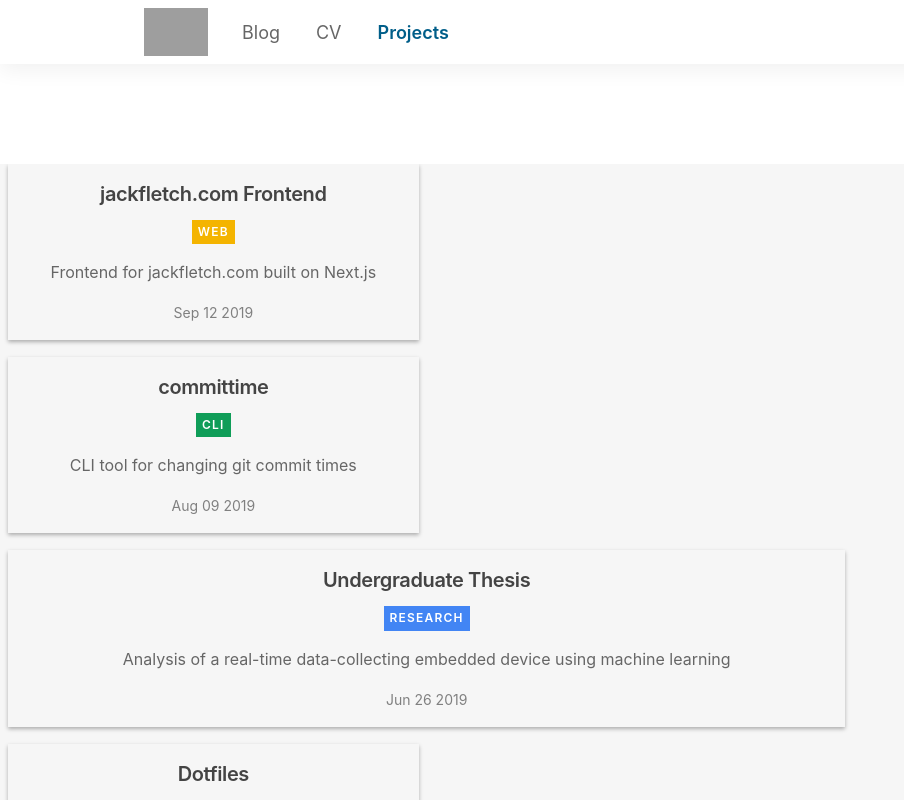
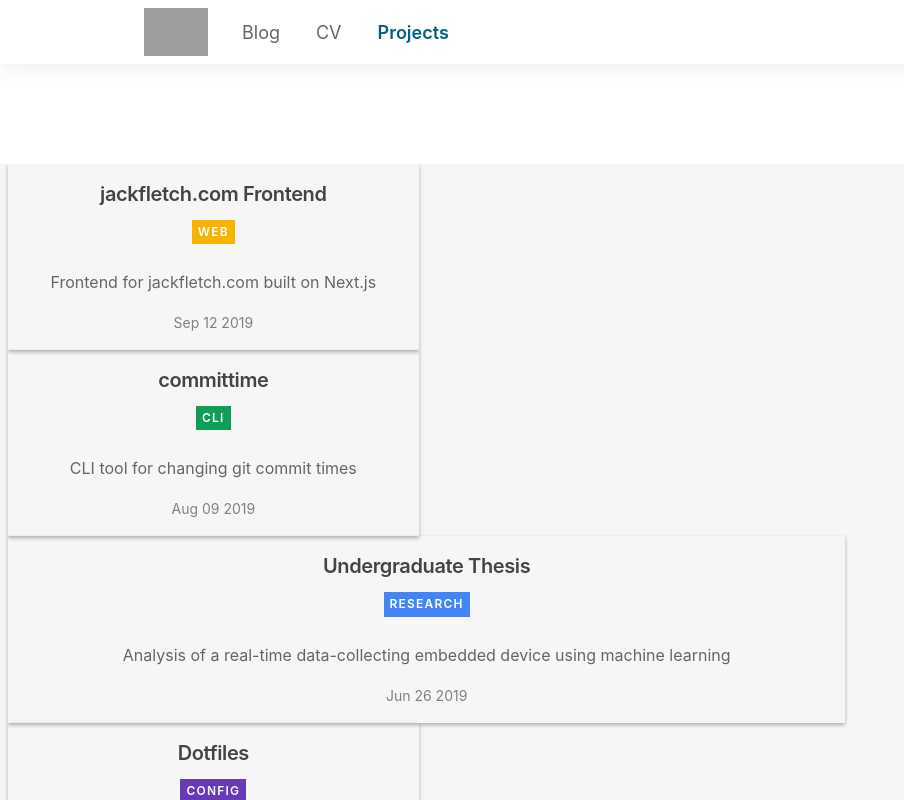
Before and after one commit to jackfletch/jackfletch.com-frontend, a Next.js app: page /projects in a window 1280 px wide. Shown: the top 800 px of the page, without its empty margins (0-904 px from the left). Built offline with nearby package versions, Linux system fonts and the light colour scheme; grey boxes are pictures that could not be loaded; a web font is replaced by a local one.

Commit message:
Refactor main.css styles to styled-components

```diff
--- a/components/BlogCard.js
+++ b/components/BlogCard.js
@@ -29,11 +29,7 @@
 const BlogCard = ({post}) => {
   const {date, description, slug, title} = post;
   return (
-    <ConditionalLink
-      href="/blog/[slug]"
-      as={`/blog/${slug}`}
-      className="card-link"
-    >
+    <ConditionalLink href="/blog/[slug]" as={`/blog/${slug}`}>
       <Article>
         <H2>{title}</H2>
         <P>
--- a/components/Card.js
+++ b/components/Card.js
@@ -70,7 +70,7 @@
   const {category, title, excerpt, featured, date, link} = value;
   return (
     <ColumnDiv featured={featured}>
-      <ConditionalLink href={link} className="card-link">
+      <ConditionalLink href={link}>
         <CardArticle>
           <TitleH2 className="article__title">{title}</TitleH2>
           <CategoryH3
--- a/components/Hero.js
+++ b/components/Hero.js
@@ -18,13 +18,17 @@
 
 const H1 = styled.h1`
   margin: 0;
+  & > a,
+  & > a:hover {
+    color: rgba(3, 102, 214, 1);
+  }
 `;
 
 const Hero = () => (
   <>
-    <HeroDiv className="container">
+    <HeroDiv>
       <MessageDiv>
-        <H1 className="welcome">
+        <H1>
           Hi, I'm Jack.
           <br />
           Check out my{' '}
--- a/static/css/main.css
+++ b/static/css/main.css
@@ -2,45 +2,3 @@
 body {
   font-family: "Inter", sans-serif;
 }
-
-div.container-fluid {
-  padding: 0 2rem;
-}
-
-h1.welcome > a,
-h1.welcome > a:hover {
-  color: rgba(3, 102, 214, 1) !important;
-}
-
-div.content.post {
-  margin-bottom: 60px;
-}
-
-div.content > a[href].card-link:last-of-type {
-  margin-bottom: 0;
-}
-
-a[href].card-link {
-  display: block;
-  color: inherit;
-  background: none;
-  text-shadow: none;
-  padding-bottom: 1px;
-  margin-bottom: 1rem;
-}
-
-a[href].card-link,
-a[href].card-link a[href] {
-  background: none;
-  text-shadow: none;
-  text-decoration: none;
-}
-
-a[href].card-link h3 {
-  margin: 0;
-  display: inline-block;
-}
-
-a[href].card-link:hover {
-  text-decoration: none;
-}
```
